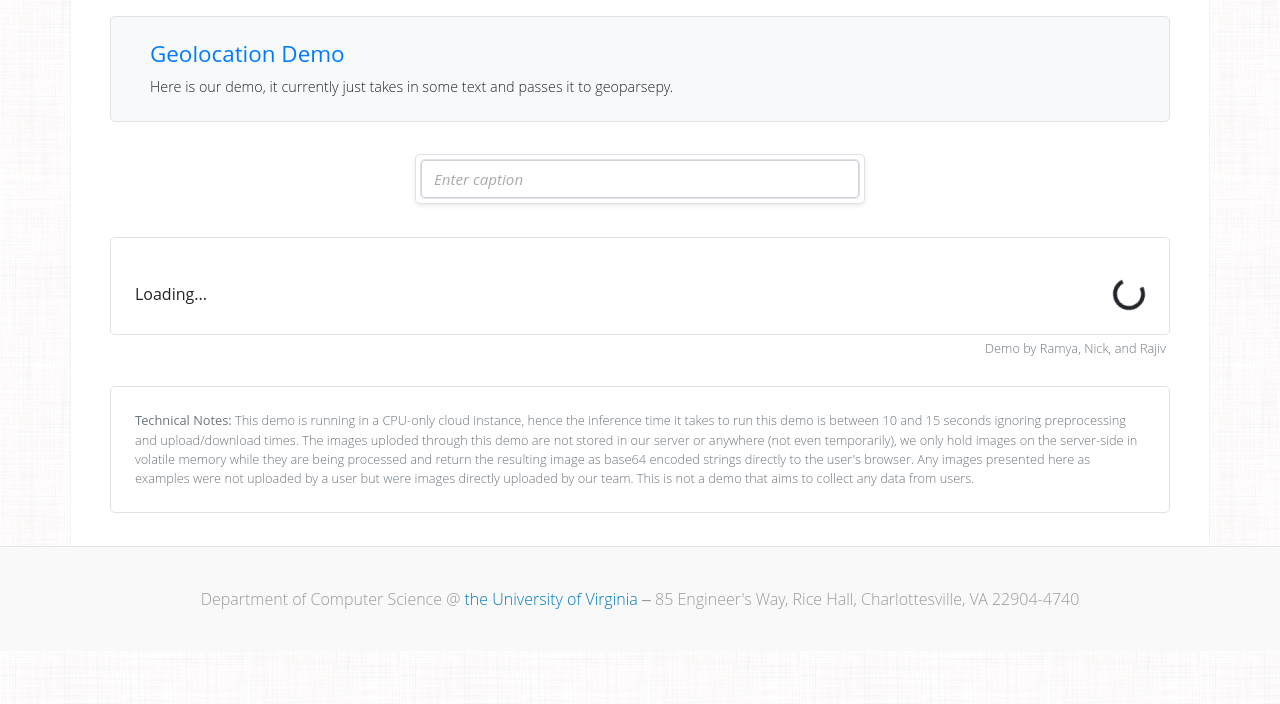
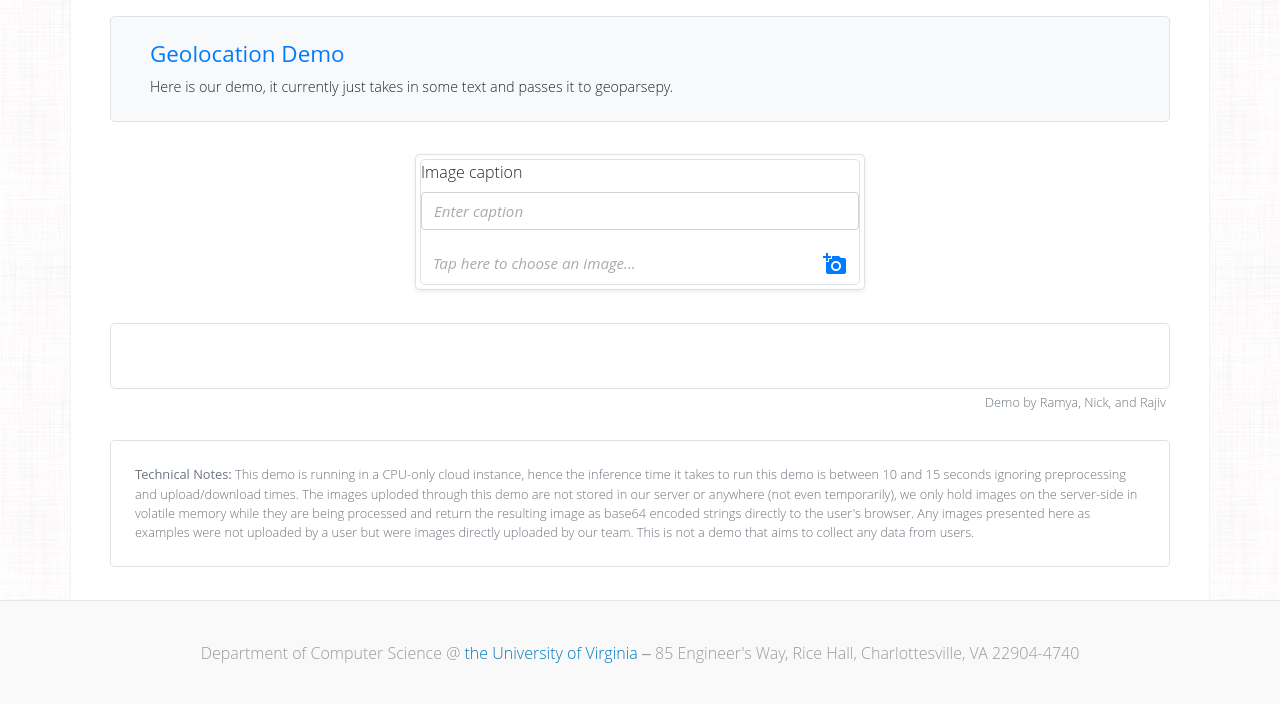
Before and after one commit to nocholasrift/image-caption-geo, a Flask app: page /simple-demo in a window 1280 px wide. Shown: the part 62-766 px from the top of the page. Run offline with Flask 2, Linux system fonts and the light colour scheme; some libraries are stand-ins or nearby versions.

Commit message:
resolved conflicts and fixed tag and initialization issue

```diff
--- a/main.py
+++ b/main.py
@@ -187,7 +187,6 @@ def simple_demo():
 
 	tags = get_tags(geolink)
 	tags['geolink'] = geolink
-	print(tags)
 
 	return tags
 
@@ -195,8 +194,9 @@ def simple_demo():
 def get_tags(url):
 	tags= defaultdict(list)
 
-	relation_id = url[url.rfind("/")+1:]
-	xml_url = 'https://www.openstreetmap.org/api/0.6/relation/'+relation_id
+	relation_id = url[url.rfind("/",0, url.rfind("/"))+1:]
+	xml_url = 'https://www.openstreetmap.org/api/0.6/'+relation_id
+
 	r = http_requests.get(xml_url)
 
 	with open('metadata.xml', 'wb') as f:
@@ -204,8 +204,9 @@ def get_tags(url):
 
 	xml_tree = ET.parse('metadata.xml')
 	root = xml_tree.getroot()
+	parent=relation_id.split('/')[0]
 
-	for elem in root.findall('./relation/tag'):
+	for elem in root.findall('./'+parent+'/tag'):
 		# print(elem.attrib)
 		tags[elem.attrib['k']]=elem.attrib['v']
 
@@ -250,3 +251,7 @@ def initialize_parameters():
 	print('initialized indexed_geoms')
 
 	return logger, dictGeospatialConfig, dictLocationIDs, listFocusArea, cached_locations, indexed_locations, indexed_geoms, osmid_lookup, dictGeomResultsCache
+
+
+if __name__=='__main__':
+	app.run()
--- a/static/js/vislang.js
+++ b/static/js/vislang.js
@@ -1,7 +1,7 @@
 
 $(document).ready(function(){
 	var xhr = null;
-	// document.getElementById("OSMURI-container").style.visibility="hidden";
+	$('.geoparsepy-spinner').hide();
 
 	$('#loading-data-spinner').hide();
 
@@ -9,6 +9,8 @@ $(document).ready(function(){
 	$("#form-text-upload").on("submit", function(e){
 		// Prevent multiple AJAX calls.
 		// if(xhr && xhr.readyState != 4){ xhr.abort(); e.preventDefault(); return false;}
+		document.getElementById("OSMURI-container").style.visibility="visible";
+
 
 		$('.geoparsepy-spinner').show();
 		document.getElementById("geoparse-link-result").innerHTML="";
@@ -48,7 +50,10 @@ $(document).ready(function(){
 			}
         	// window.open(response['geolink']);
 
+
         }
+        else
+        	document.getElementById("geoparse-link-result").innerHTML="Text was parsed but nothing was returned :/";
 	}
 
 	function displayOSMURIError(response){
--- a/templates/simple-demo.html
+++ b/templates/simple-demo.html
@@ -33,12 +33,22 @@
 
                 <div class="p-1 rounded rounded-lg bg-white shadow-sm border">
                 <div class="rounded rounded-lg bg-white border">
-                  <div class="input-group custom-file">
-                    <form action="simple-demo" class="m-0 p-0" method="POST" enctype="multipart/form-data" id="form-text-upload" name="form-text-upload">
-                    <input type="text" name="text-input" class="form-control" placeholder="Enter caption" id="text-input">
-                    <!-- <i class="material-icons text-primary custom-file-label-x-icon">add_a_photo</i> -->
-                    </form>
-                  </div>
+                  <form action="simple-demo" class="m-0 p-0" method="POST" enctype="multipart/form-data" id="form-text-upload" name="form-text-upload">
+                    <div class="form-group custom-text">
+                      <label for="text-input">Image caption</label>
+                      <input type="text" name="text-input" class="form-control" placeholder="Enter caption" id="text-input">
+                      <!-- <i class="material-icons text-primary custom-file-label-x-icon">add_a_photo</i> -->
+                    </div>
+
+                    <div class="form-group custom-file">
+                      <!-- <label for="file-upload">Image upload</label> -->
+                      <input type="file" name="file-upload" class="custom-file-input" id="file-upload">
+                      <label class="custom-file-label-x border-0 form-control-placeholder" for="file-upload">
+                        Tap here to choose an image...
+                      </label>
+                      <i class="material-icons text-primary custom-file-label-x-icon">add_a_photo</i>
+                    </div>
+                  </form>
                 </div>
                 </div>
 
```
